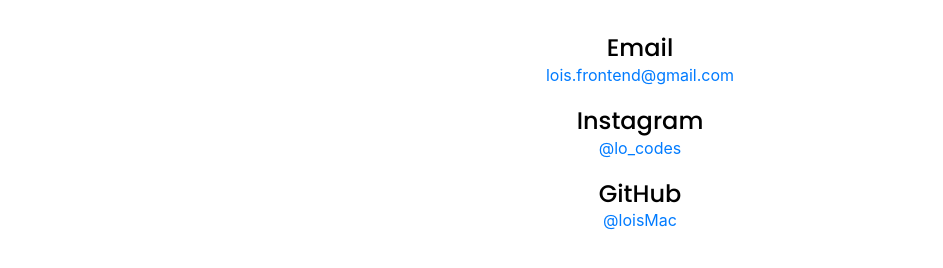
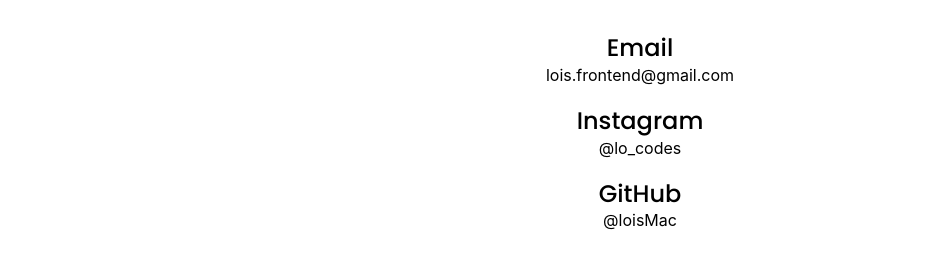
Before and after one commit to loisMac/portfolio, a plain HTML site: page contact.html in a window 1280 px wide. Shown: the part 324-592 px from the top of the page, without its empty margins (0-943 px from the left). Drawn offline with nearby package versions, Linux system fonts and the light colour scheme.

```diff
--- a/css/style.css
+++ b/css/style.css
@@ -181,6 +181,12 @@ h1, h2, h3, h4, h5, h6 {
     color: white;
 }
 
+.contact a {
+    color: black;
+    list-style: none;
+    text-decoration: none;
+}
+
 footer {
     margin: 60px 0;
 }
```
Also changed, not shown: about.html (+1 -1 lines).
